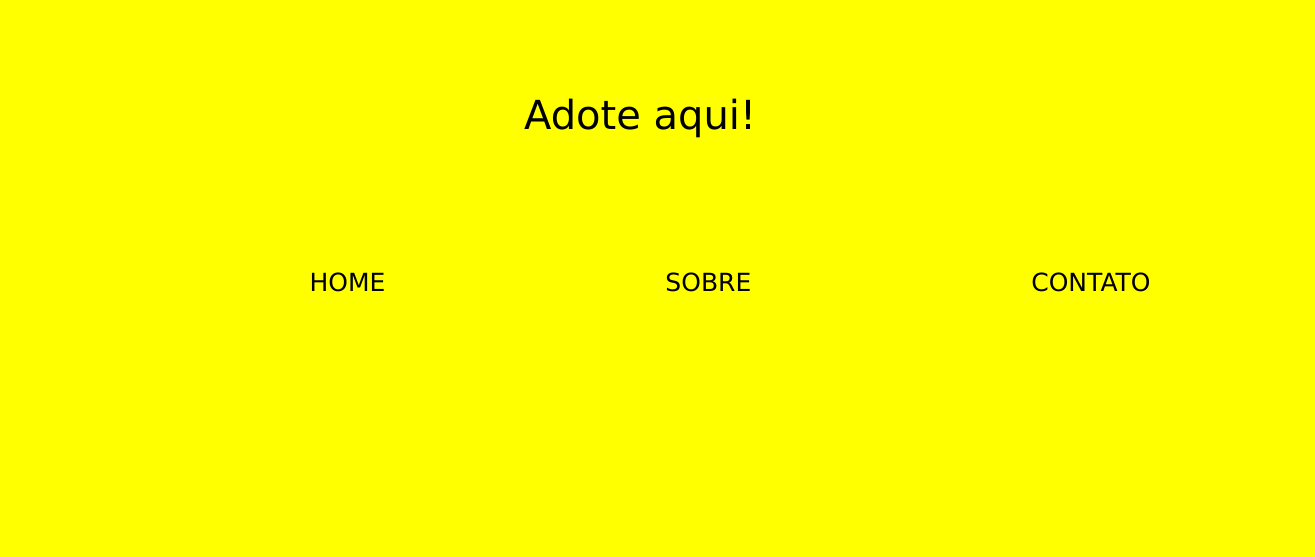
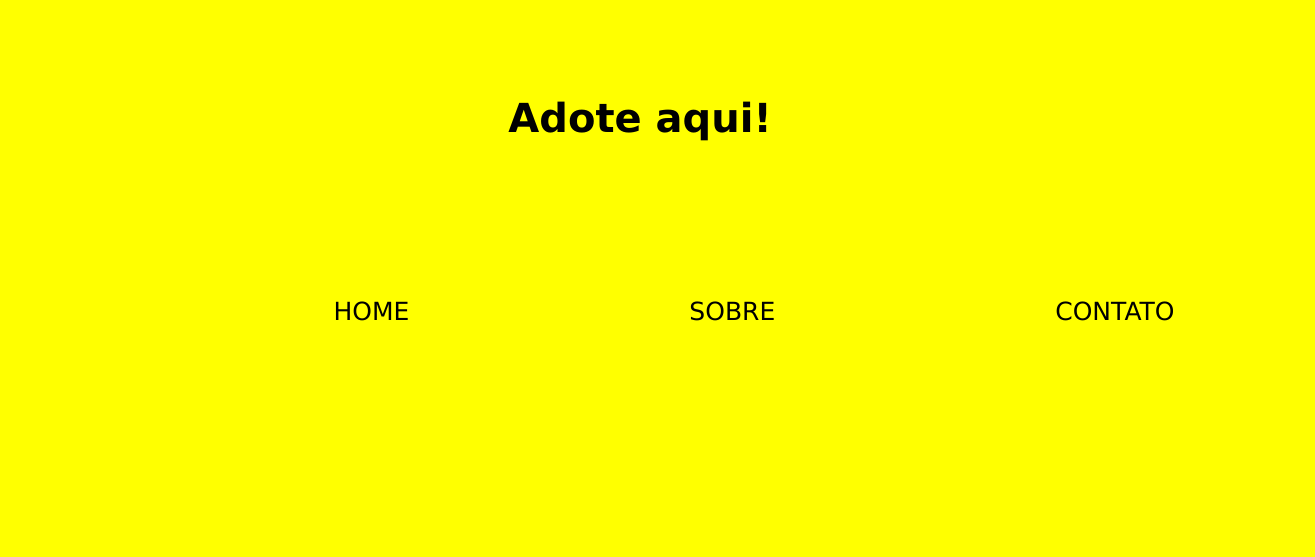
Before and after one commit to felipecro28/adoteaqui, a plain HTML site: page index.html in a window 1280 px wide. Shown: the top 557 px of the page, 1315 px wide, since content can reach past the window. Drawn offline with Linux system fonts and the light colour scheme.

Commit message:
retirado o reset.css

```diff
--- a/index.html
+++ b/index.html
@@ -5,7 +5,6 @@
     <meta http-equiv="X-UA-Compatible" content="IE=edge">
     <meta name="viewport" content="width=device-width, initial-scale=1.0">
     <title>Adote aqui!</title>
-    <link href="reset.css" rel="stylesheet">
     <link href="index.css" rel="stylesheet">
 </head>
 <body>
```
